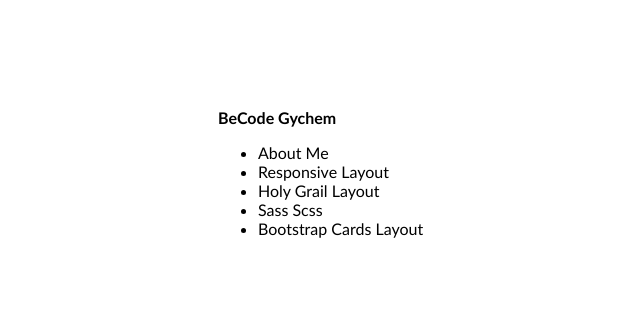
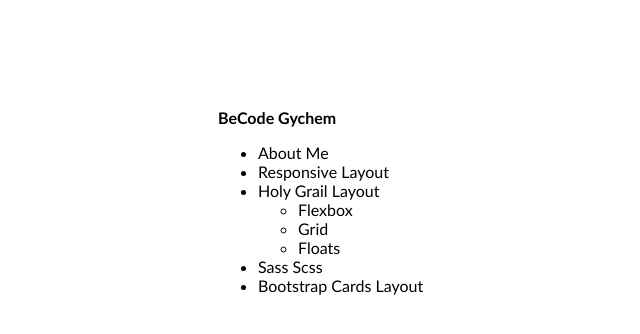
Before and after one commit to gychem/becode, a plain HTML site: page index.html in a window 1280 px wide. Shown: the whole page, without its empty margins (172-812 px from the left). Drawn offline with Linux system fonts and the light colour scheme.

Commit message:
updated index.html links

```diff
--- a/index.html
+++ b/index.html
@@ -13,7 +13,13 @@
         <ul>
             <li><a href="about-me">About Me</a></li>
             <li><a href="first-responsive-site">Responsive Layout</a></li>
-            <li><a href="holy-grail-layout">Holy Grail Layout</a></li>
+            <li><a href="holy-grail-layout">Holy Grail Layout</a>
+                <ul>
+                    <li><a href="./holy-grail-layout/flexbox">Flexbox</li>
+                    <li><a href="./holy-grail-layout/grid">Grid</li>
+                    <li><a href="./holy-grail-layout/floats">Floats</li>
+                  </ul>
+            </li>
             <li><a href="first-project-sass">Sass Scss</a></li>
             <li><a href="bootstrap">Bootstrap Cards Layout</a></li>
         </ul>
```
